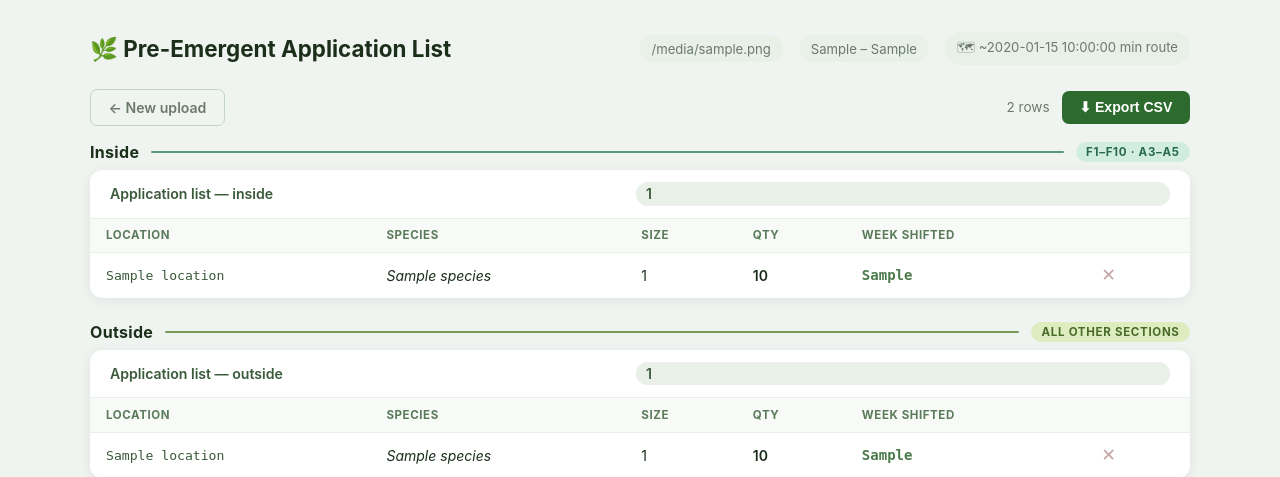
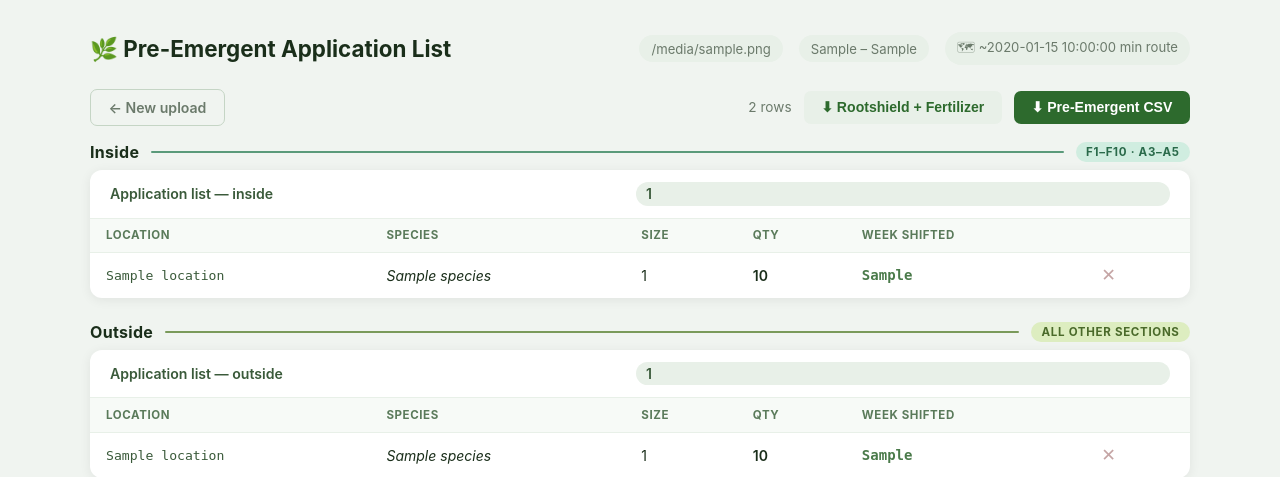
Before and after one commit to Glochidbeard/treatment_automation, a Flask app: template templates/result.html in a window 1280 px wide. Shown: the top 477 px of the page. Run offline with Flask 3, Linux system fonts and the light colour scheme; the template is opened without the code that fills it: most values are stand-ins (such as "Sample title", 1, 10 or a date in 2020).

Commit message:
Add Rootshield + Fertilizer export button filtered by genus

```diff
--- a/templates/result.html
+++ b/templates/result.html
@@ -184,7 +184,8 @@
   <span class="spacer"></span>
   <span class="row-count" id="row-count"></span>
   <button class="btn btn-secondary" id="restore-all-btn" onclick="restoreAll()" style="display:none">↩ Restore all</button>
-  <button class="btn btn-primary" onclick="exportCSV()">⬇ Export CSV</button>
+  <button class="btn btn-secondary" onclick="exportRootshieldCSV()">⬇ Rootshield + Fertilizer</button>
+  <button class="btn btn-primary" onclick="exportCSV()">⬇ Pre-Emergent CSV</button>
 </div>
 
 <!-- ── INSIDE block ──────────────────────────────────────────────────────── -->
@@ -415,6 +416,40 @@
     updateCounts();
   }
 
+  const ROOTSHIELD_GENERA = new Set([
+    'salvia','rhus','diplacus','ceanothus','arctostaphylos','sambucus',
+    'eriogonum','frangula','carpenteria','garrya','lepechinia','adenostoma',
+    'simmondsia','comarostaphylos','dendromecon','calycanthus','iris',
+    'trichostema','umbellularia'
+  ]);
+
+  function _matchesGenus(species) {
+    const genus = (species || '').trim().split(/\s+/)[0].toLowerCase();
+    return ROOTSHIELD_GENERA.has(genus);
+  }
+
+  function exportRootshieldCSV() {
+    const lines = ['Location,Species,Size,Qty,Week Shifted,Inside/Outside'];
+    ['inside-tbody', 'outside-tbody'].forEach(id => {
+      const label = id === 'inside-tbody' ? 'Inside' : 'Outside';
+      document.querySelectorAll(`#${id} tr`).forEach(tr => {
+        if (!_matchesGenus(tr.dataset.species)) return;
+        const d = tr.dataset;
+        const e = v => '"' + (v || '').replace(/"/g, '""') + '"';
+        lines.push([d.location, d.species, d.size, d.qty, d.week, label].map(e).join(','));
+      });
+    });
+    if (lines.length === 1) {
+      alert('No Rootshield/Fertilizer genera found in the current list.');
+      return;
+    }
+    const blob = new Blob([lines.join('\r\n')], { type: 'text/csv' });
+    const url  = URL.createObjectURL(blob);
+    const a    = document.createElement('a');
+    a.href = url; a.download = 'rootshield_fertilizer_list.csv'; a.click();
+    URL.revokeObjectURL(url);
+  }
+
   function exportCSV() {
     const lines = ['Location,Species,Size,Qty,Week Shifted,Inside/Outside'];
     ['inside-tbody', 'outside-tbody'].forEach(id => {
```
